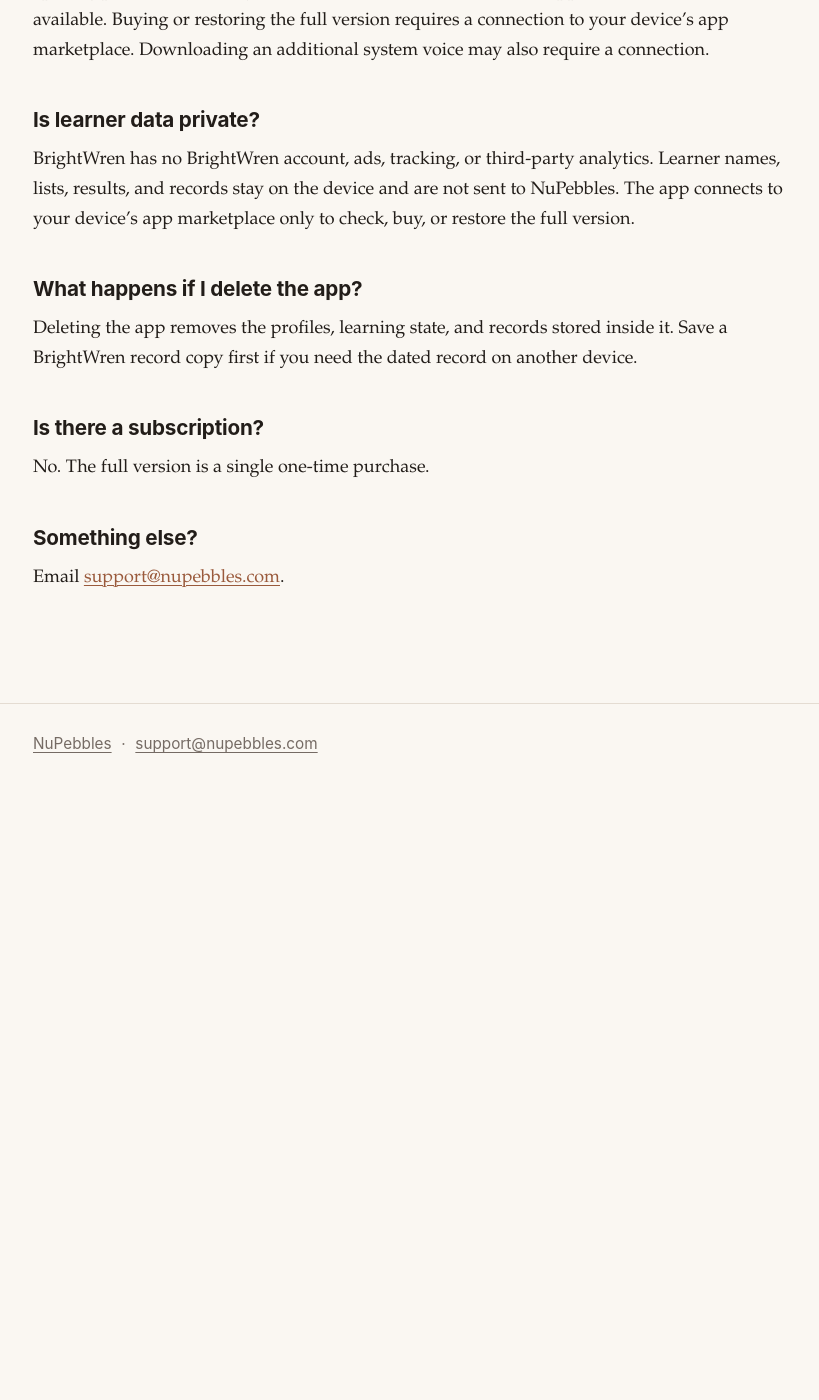
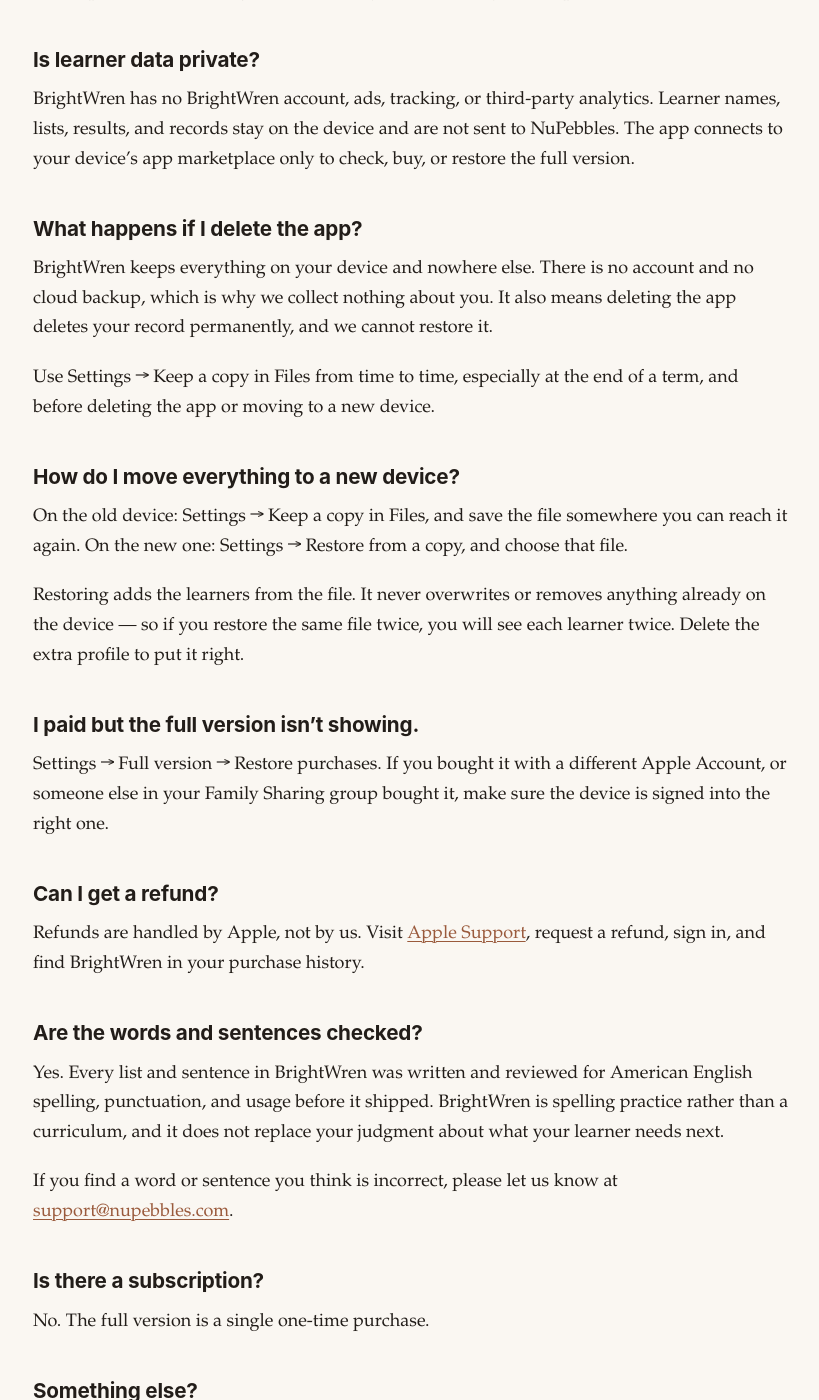
Before and after one commit to beccapearl/nupebbles, a Jekyll site: the page built from apps/brightwren/faq.md, in a window 1280 px wide and 1400 px high, scrolled down 1795 px. Shown: the whole window, without its empty margins (229-1048 px from the left). Built offline with Jekyll 4.4.1, drawn with Linux system fonts in a browser that asks for light colours; before the commit the page ends 2579 px from its top, so only the background shows below that; some of the changed text lies outside the part shown.

Commit message:
FAQs Update

```diff
--- a/apps/brightwren/faq.md
+++ b/apps/brightwren/faq.md
@@ -4,7 +4,13 @@
 title: FAQ
 ---
 
-## How does BrightWren teach spelling?
+## Is this a full spelling curriculum?
+
+No, and we would rather say so plainly than have you find out after buying.
+
+BrightWren holds 47 lists and 540 words. A conventional spelling program covers several hundred words in a single school year. BrightWren is designed as steady practice with a record you can keep — many families use it as their main spelling work, but if you need several hundred new words a year, plan to use it alongside another source.
+
+## How does BrightWren work?
 
 BrightWren speaks a word, you spell it with the app’s letter keyboard, and the correct spelling appears right away. After a miss, you can type it again, write its sentence on paper and check it, or continue with spelling only.
 
@@ -15,10 +21,6 @@
 ## What is Words to Meet Again?
 
 When a word is missed, it is added to **Words to Meet Again**. The learner can practice those words at any time. A word stays there until it is spelled correctly; BrightWren does not put words on a timed review schedule.
-
-## Can more than one person use the app?
-
-Yes. The free version includes one profile. The full version supports up to ten profiles on one device, each with separate lists, practice, assessments, records, and settings.
 
 ## Can I practice a school spelling list?
 
@@ -31,10 +33,6 @@
 ## How do portfolio reports work?
 
 From **Progress**, open **Portfolio report** and choose what to include. The report is created on your device, then you choose whether to print, save, or share it. The free version includes a Sample watermark; the full version removes it.
-
-## How do I keep records before moving to a new device?
-
-Use **Settings → Records → Save a copy of the record** and save the file somewhere the new device can reach. The file preserves profiles, dated practice and assessment records, and saved reports. It does not preserve every in-progress lesson state.
 
 ## The speaking voice is hard to understand. Can I improve it?
 
@@ -50,7 +48,29 @@
 
 ## What happens if I delete the app?
 
-Deleting the app removes the profiles, learning state, and records stored inside it. Save a BrightWren record copy first if you need the dated record on another device.
+BrightWren keeps everything on your device and nowhere else. There is no account and no cloud backup, which is why we collect nothing about you. It also means deleting the app deletes your record permanently, and we cannot restore it.
+
+Use Settings → Keep a copy in Files from time to time, especially at the end of a term, and before deleting the app or moving to a new device.
+
+## How do I move everything to a new device?
+
+On the old device: Settings → Keep a copy in Files, and save the file somewhere you can reach it again. On the new one: Settings → Restore from a copy, and choose that file.
+
+Restoring adds the learners from the file. It never overwrites or removes anything already on the device — so if you restore the same file twice, you will see each learner twice. Delete the extra profile to put it right.
+
+## I paid but the full version isn't showing.
+
+Settings → Full version → Restore purchases. If you bought it with a different Apple Account, or someone else in your Family Sharing group bought it, make sure the device is signed into the right one.
+
+## Can I get a refund?
+
+Refunds are handled by Apple, not by us. Visit [Apple Support](https://support.apple.com/en-us/106932?choose-your-country-or-region=united-states), request a refund, sign in, and find BrightWren in your purchase history.
+
+## Are the words and sentences checked?
+
+Yes. Every list and sentence in BrightWren was written and reviewed for American English spelling, punctuation, and usage before it shipped. BrightWren is spelling practice rather than a curriculum, and it does not replace your judgment about what your learner needs next.
+
+If you find a word or sentence you think is incorrect, please let us know at [support@nupebbles.com](mailto:support@nupebbles.com).
 
 ## Is there a subscription?
 
```
